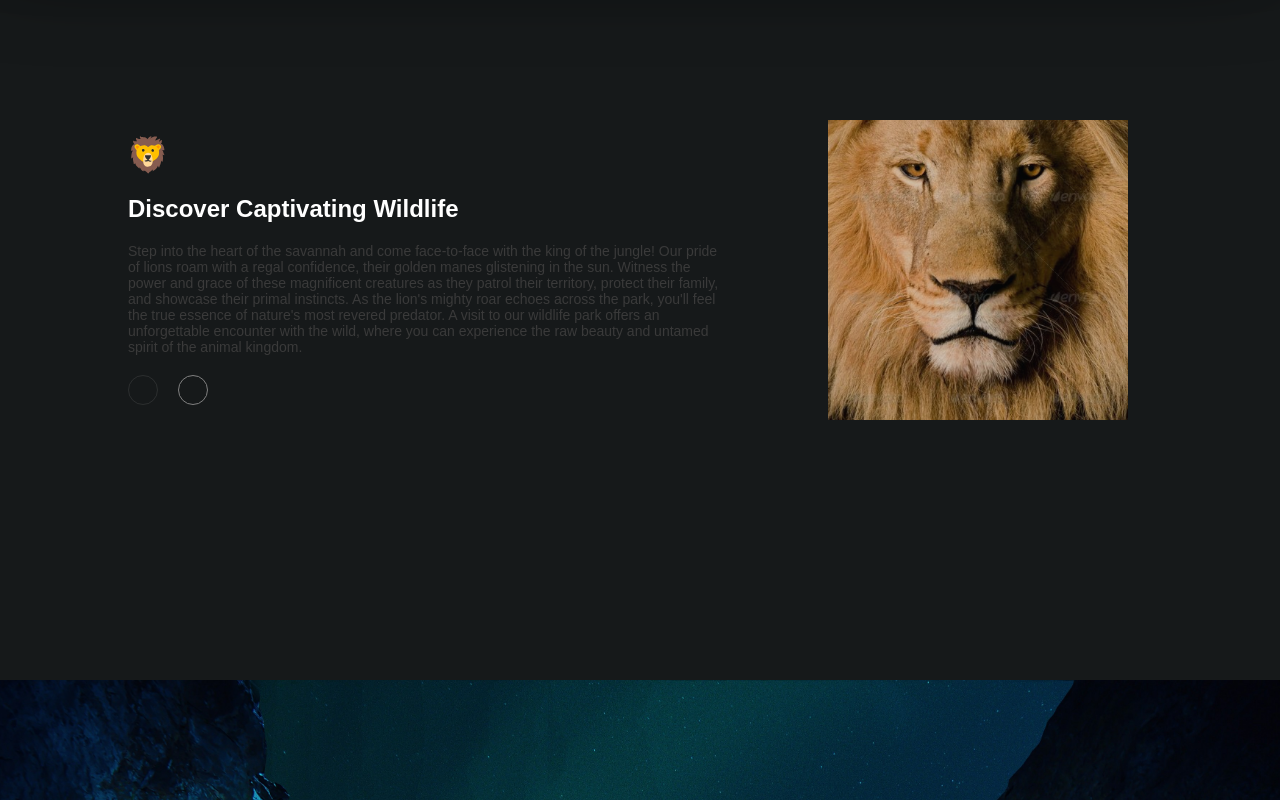
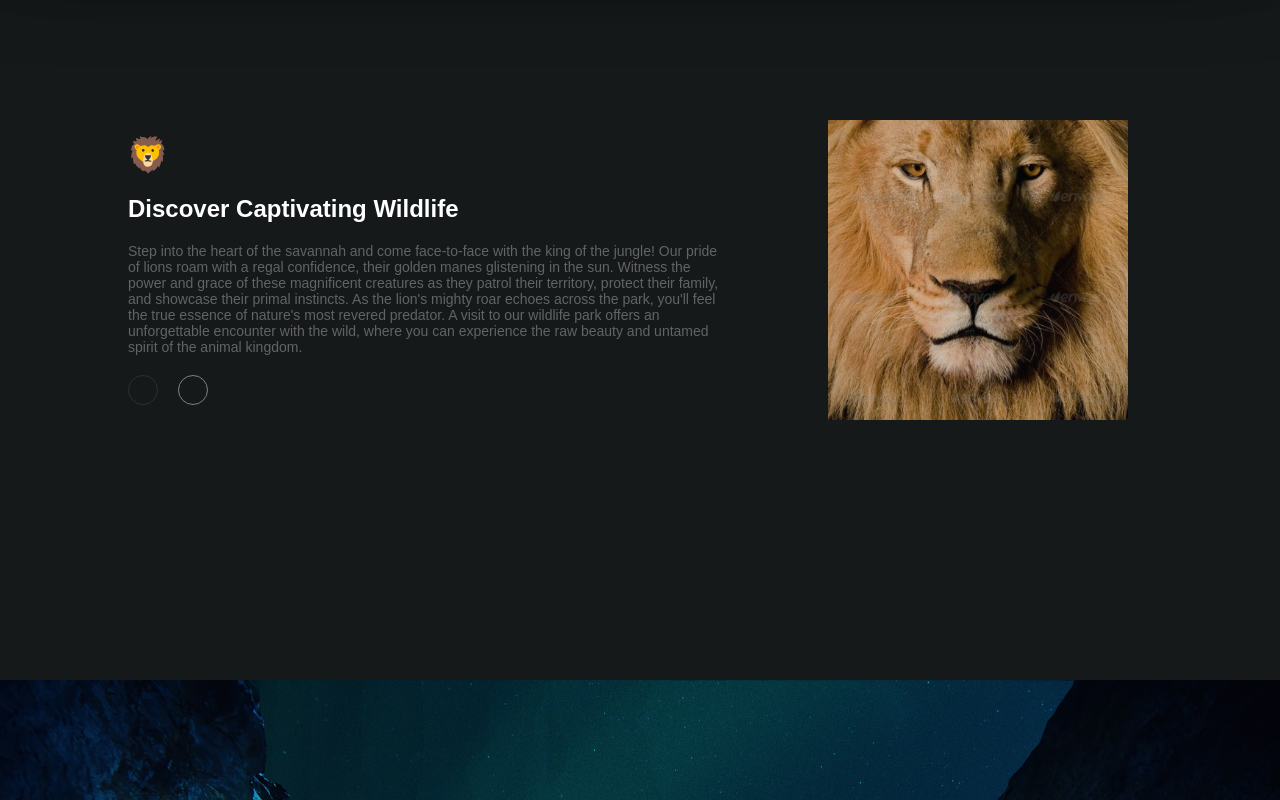
Before and after one commit to AsadKhan-11/Wild-Haven, a React (Vite) app: page / in a window 1280 px wide. Shown: the part 1080-1880 px from the top of the page. Built offline with nearby package versions, Linux system fonts and the light colour scheme.

Commit message:
Adding animals text

```diff
--- a/src/Components/Animals/Animals.css
+++ b/src/Components/Animals/Animals.css
@@ -40,9 +40,14 @@
 }
 
 .animals-txt {
-  color: rgb(58, 58, 58);
+  color: rgb(99, 99, 99);
   font-size: 14px;
   width: 600px;
+  display: none;
+}
+
+.animals-txt.active {
+  display: block;
 }
 
 .animals-btn {
--- a/src/Components/Animals/Animals.jsx
+++ b/src/Components/Animals/Animals.jsx
@@ -37,17 +37,16 @@
             </div>
           ))}
           <h2 className="animals-header">Discover Captivating Wildlife</h2>
-          <p className="animals-txt">
-            Step into the heart of the savannah and come face-to-face with the
-            king of the jungle! Our pride of lions roam with a regal confidence,
-            their golden manes glistening in the sun. Witness the power and
-            grace of these magnificent creatures as they patrol their territory,
-            protect their family, and showcase their primal instincts. As the
-            lion's mighty roar echoes across the park, you'll feel the true
-            essence of nature's most revered predator. A visit to our wildlife
-            park offers an unforgettable encounter with the wild, where you can
-            experience the raw beauty and untamed spirit of the animal kingdom.
-          </p>
+          {Names.map((name, index) => (
+            <p
+              className={`animals-txt ${
+                index === currentIndex ? "active" : ""
+              }`}
+              key={index}
+            >
+              {name.txt}
+            </p>
+          ))}
           <div className="btn-container">
             <button
               className={`animals-btn left-btn${
--- a/src/Components/Animals/Names.js
+++ b/src/Components/Animals/Names.js
@@ -11,18 +11,22 @@
   {
     img: lion,
     icon: lionIcon,
+    txt: "Step into the heart of the savannah and come face-to-face with the king of the jungle! Our pride of lions roam with a regal confidence, their golden manes glistening in the sun. Witness the power and grace of these magnificent creatures as they patrol their territory, protect their family, and showcase their primal instincts. As the lion's mighty roar echoes across the park, you'll feel the true essence of nature's most revered predator. A visit to our wildlife park offers an unforgettable encounter with the wild, where you can experience the raw beauty and untamed spirit of the animal kingdom.",
   },
   {
     img: tiger,
     icon: tigerIcon,
+    txt: "Prepare to be captivated by the silent beauty of the world’s largest cat—the tiger. With its mesmerizing orange and black stripes, this apex predator moves through the forest with unparalleled grace and stealth. At our wildlife park, you can observe these elusive hunters in action, whether they’re prowling through their habitat or relaxing in the shade after a hunt. The tiger’s intense gaze and powerful presence will leave you breathless. This is your chance to witness the mystery and majesty of a creature that has fascinated cultures for centuries. Don't miss the opportunity to see these solitary giants up close in their natural environment.",
   },
   {
     img: gorilla,
     icon: gorillaIcon,
+    txt: "Enter the extraordinary world of gorillas, one of nature’s most intelligent and awe-inspiring creatures. Watch as these majestic primates display their deep social bonds, communicating through gestures, expressions, and sounds in ways that reflect our own. With their immense strength and gentle nature, gorillas remind us of the beauty of family and community. Whether they’re foraging for food, playing with their young, or simply resting in the shade, each moment spent observing these magnificent animals offers a window into their complex and fascinating lives. Our wildlife park brings you closer to gorillas in a way that fosters respect, admiration, and a deep connection with the natural world.",
   },
   {
     img: bear,
     icon: bearIcon,
+    txt: "Discover the world of the mighty bear, a symbol of both strength and tranquility in the wild. These gentle giants are at home in our sprawling park, where you can watch them forage for food, play in the water, and showcase their remarkable power. Whether it’s a grizzly bear catching fish from a stream or a black bear lounging under the trees, you’ll be amazed at their ability to balance ferocity with gentleness. Our park provides a rare opportunity to observe these incredible creatures in a setting that mirrors their natural habitat, where every visit becomes an adventure in learning and awe.",
   },
 ];
 
```
